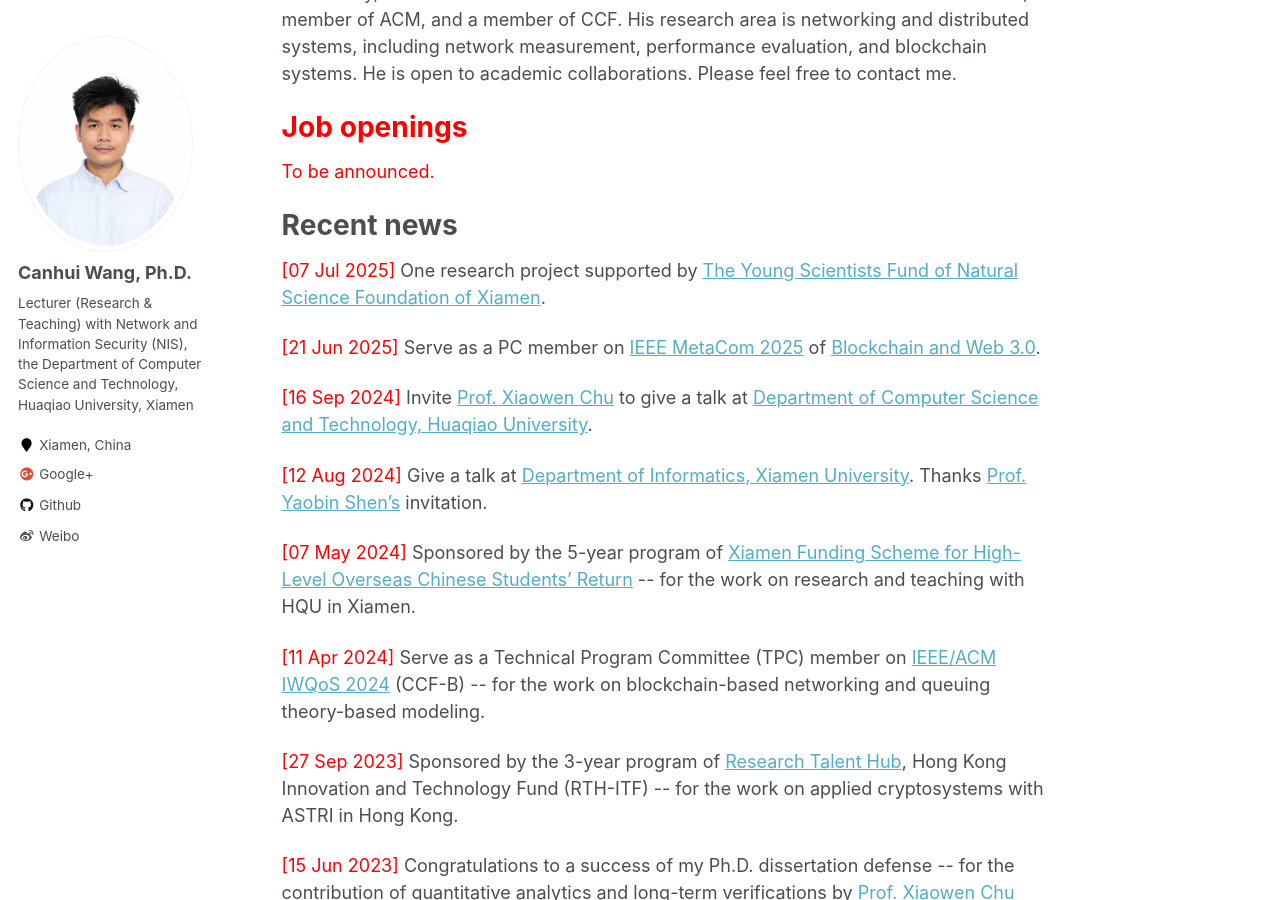
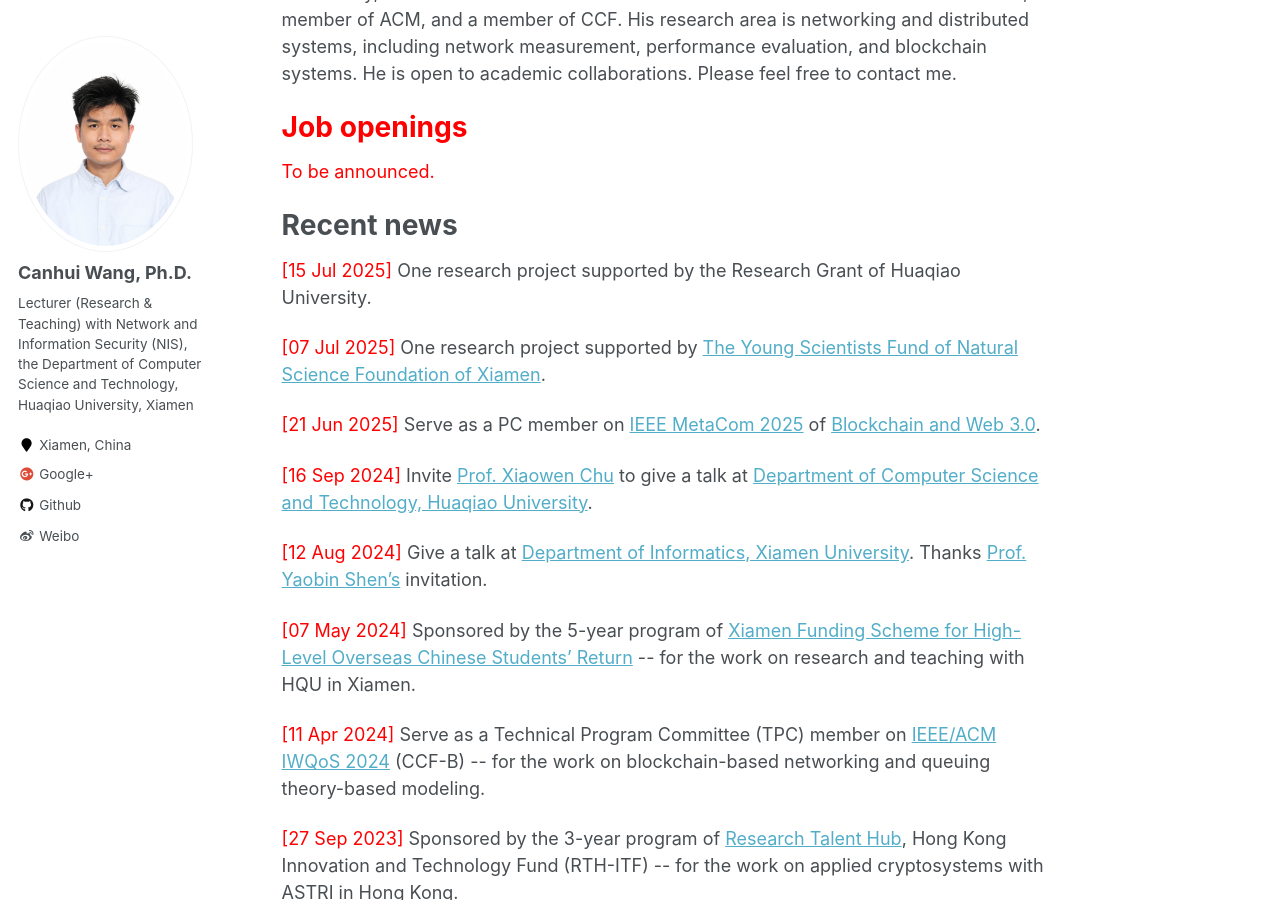
Before and after one commit to Canhui/canhui.github.io, a Jekyll site: the page built from _pages/about.md, in a window 1280 px wide and 900 px high, scrolled down 532 px. Built offline with Jekyll 4.4.1, drawn with Linux system fonts in a browser that asks for light colours.

Commit message:
Update about.md

```diff
--- a/_pages/about.md
+++ b/_pages/about.md
@@ -17,6 +17,8 @@ Canhui Wang is currently a Lecturer (Research & Teaching) with Network and Infor
 
 Recent news
 ======
+
+<span style="color:red"> \[15 Jul 2025\] </span> One research project supported by the Research Grant of Huaqiao University.
 
 <span style="color:red"> \[07 Jul 2025\] </span> One research project supported by [The Young Scientists Fund of Natural Science Foundation of Xiamen](http://sti.xm.gov.cn/xxgk/tzgg/202507/t20250703_2943157.htm).
 
```
